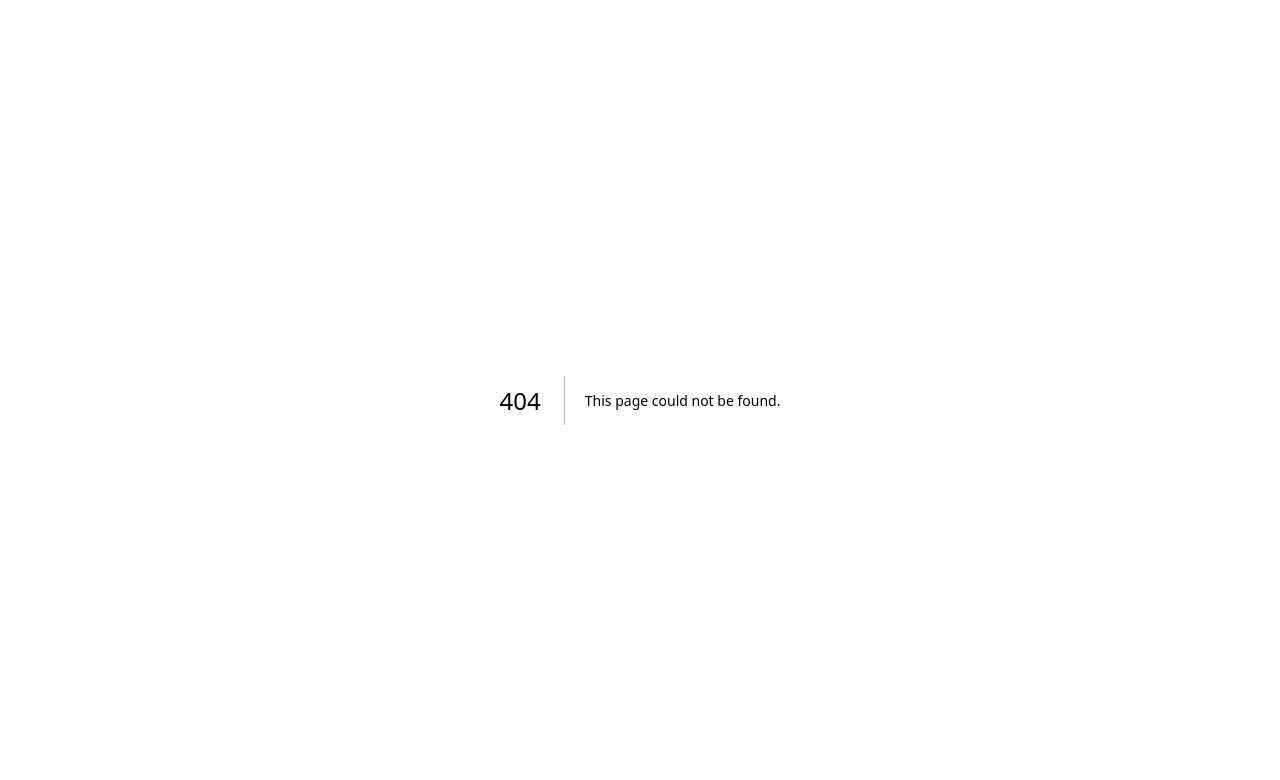
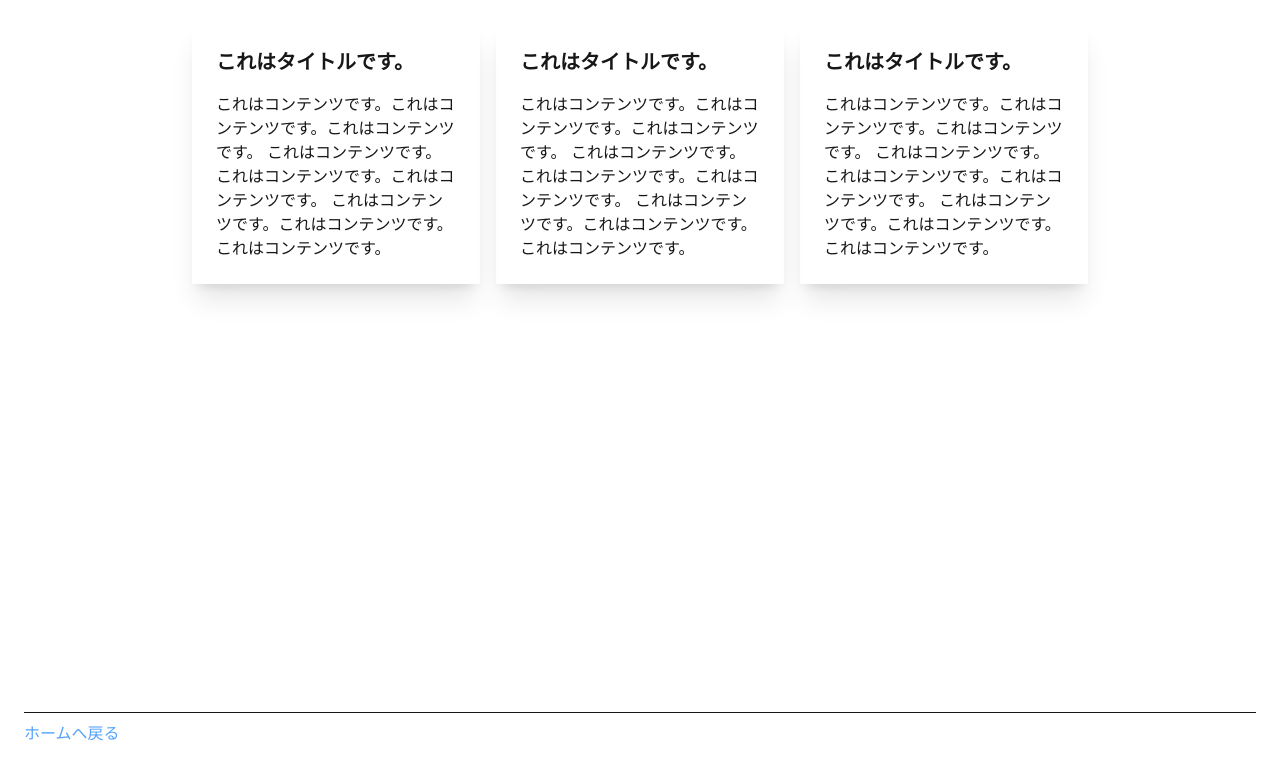
Before and after one commit to etranger2268/udemy-react-chart-app, a Next.js app: page /components in a window 1280 px wide. Before the commit this address had no page. Shown: the top 780 px of the page. Built offline with nearby package versions, Linux system fonts and the light colour scheme.

Commit message:
develop-02-07

```diff
--- /dev/null
+++ b/src/app/_components/Footer.tsx
@@ -0,0 +1,18 @@
+'use client';
+
+import Link from 'next/link';
+import { usePathname } from 'next/navigation';
+
+export default function Footer() {
+  const pathname = usePathname();
+
+  if (pathname === '/') {
+    return null;
+  }
+
+  return (
+    <Link href="/" className="text-blue-400 hover:underline">
+      ホームへ戻る
+    </Link>
+  );
+}
--- /dev/null
+++ b/src/app/components/page.tsx
@@ -0,0 +1,32 @@
+export default function ComponentsPage() {
+  return (
+    <div className="max-w-4xl mx-auto">
+      <div className="grid grid-cols-3 gap-4">
+        <div className="shadow-xl p-6">
+          <h3 className="text-xl font-bold">これはタイトルです。</h3>
+          <p className="mt-4 text-base">
+            これはコンテンツです。これはコンテンツです。これはコンテンツです。
+            これはコンテンツです。これはコンテンツです。これはコンテンツです。
+            これはコンテンツです。これはコンテンツです。これはコンテンツです。
+          </p>
+        </div>
+        <div className="shadow-xl p-6">
+          <h3 className="text-xl font-bold">これはタイトルです。</h3>
+          <p className="mt-4 text-base">
+            これはコンテンツです。これはコンテンツです。これはコンテンツです。
+            これはコンテンツです。これはコンテンツです。これはコンテンツです。
+            これはコンテンツです。これはコンテンツです。これはコンテンツです。
+          </p>
+        </div>
+        <div className="shadow-xl p-6">
+          <h3 className="text-xl font-bold">これはタイトルです。</h3>
+          <p className="mt-4 text-base">
+            これはコンテンツです。これはコンテンツです。これはコンテンツです。
+            これはコンテンツです。これはコンテンツです。これはコンテンツです。
+            これはコンテンツです。これはコンテンツです。これはコンテンツです。
+          </p>
+        </div>
+      </div>
+    </div>
+  );
+}
--- a/src/app/layout.tsx
+++ b/src/app/layout.tsx
@@ -1,6 +1,7 @@
 import type { Metadata } from 'next';
 import { Inter, Noto_Sans_JP } from 'next/font/google';
 import './globals.css';
+import Footer from '@/app/_components/Footer';
 
 type Props = Readonly<{
   children: React.ReactNode;
@@ -27,7 +28,12 @@ export default function RootLayout({ children }: Props) {
   return (
     <html lang="ja">
       <body className={`${inter.variable} ${notoSansJP.variable} antialiased font-sans`}>
-        {children}
+        <div className="flex flex-col min-h-screen p-6">
+          <main className="flex-1">{children}</main>
+          <footer className="h-16 border-t pt-2">
+            <Footer />
+          </footer>
+        </div>
       </body>
     </html>
   );
--- a/src/app/page.tsx
+++ b/src/app/page.tsx
@@ -1,3 +1,18 @@
+import Link from 'next/link';
+
 export default function HomePage() {
-  return <h1 className="text-red-500">Hello, Next App</h1>;
+  const links = [{ href: '/components', display: 'Components - section2' }];
+  return (
+    <div className="ml-4">
+      <ul className="list-disc">
+        {links.map((link) => (
+          <li key={link.href}>
+            <Link href={link.href} className="text-blue-400 hover:underline">
+              {link.display}
+            </Link>
+          </li>
+        ))}
+      </ul>
+    </div>
+  );
 }
```
